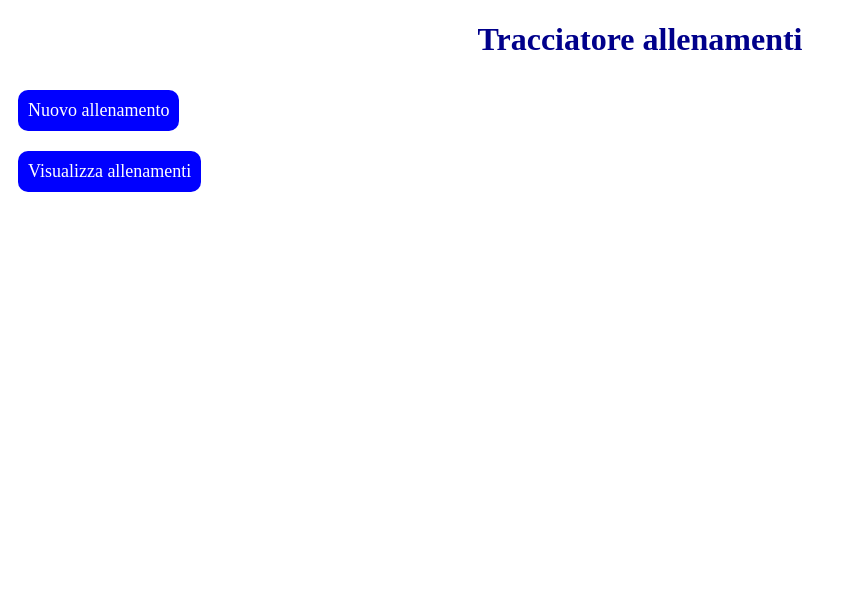
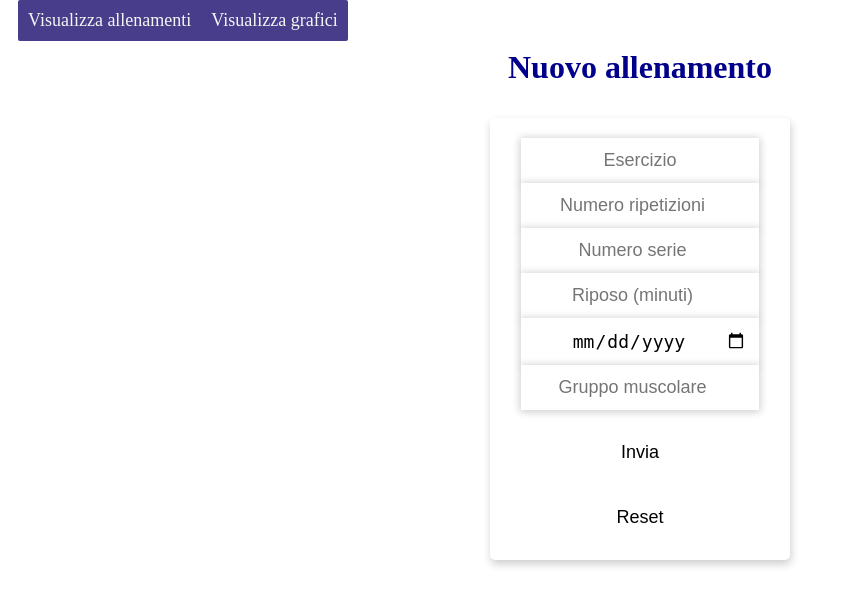
Before and after one commit to nicola-lamaddalena/allenamenti, a Flask app: page / in a window 1280 px wide. Shown: the top 606 px of the page, without its empty margins (0-847 px from the left). Run offline with Flask 2, Linux system fonts and the light colour scheme; data comes from the database, SQL or seed files in the repository; data that the repository does not hold is empty.

Commit message:
aggiunti template jinja e migliorato css aggiunto js per far apparire tabella con gruppi_muscolari in visualizzaAllenamenti

```diff
--- a/app.py
+++ b/app.py
@@ -15,9 +15,6 @@ app = Flask(__name__)
 app.config["CARICA_DIR"] = GRAFICI_DIR
 
 @app.route("/", methods=["GET", "POST"])
-def index():
-    return render_template("index.html")
-
 @app.route("/nuovoAllenamento", methods=["GET", "POST"])
 def aggiungi_allenamento():
     conn = Connessione(DB)
@@ -42,6 +39,7 @@ def visualizza_allenamenti():
     if request.method == "POST":
         id_esercizio = request.form.get("elimina")
         conn.cancella(id_esercizio)
+        dati = conn.display()
 
     return render_template('visualizzaAllenamenti.html', dati=dati)
 
@@ -53,12 +51,13 @@ def viz():
     dati = conn.display()
 
     if not os.path.exists(full_filename):
-        # crea il grafico con i dati di tutti gli allenamenti nel DB
-        plt.bar([dato[4] for dato in dati], [dato[1] for dato in dati])
-        plt.savefig(full_filename)
+        for dato in dati:
+            plt.bar(dato[1], dato[2])
+            plt.savefig(full_filename)
     else:
         os.remove(full_filename)
-        plt.bar([dato[4] for dato in dati], [dato[1] for dato in dati])
-        plt.savefig(full_filename)
+        for dato in dati:
+            plt.bar(dato[1], dato[2])
+            plt.savefig(full_filename)
 
     return render_template("grafici.html", grafico = full_filename)
--- a/connessione.py
+++ b/connessione.py
@@ -58,16 +58,33 @@ class Connessione:
     def display(self):
         self.cursor.execute("""
             SELECT
-                esercizi.id,
+                giorno,
                 esercizi.nome,
+                gruppo_muscolare.nome AS gruppo_muscolare,
                 numero_ripetizioni,
                 numero_serie,
                 riposo_minuti,
-                giorno,
-                gruppo_muscolare.nome AS gruppo_muscolare
+                esercizi.id
             FROM esercizi
             INNER JOIN gruppo_muscolare
             ON gruppo_muscolare.id = esercizi.gruppo_muscolare;
+            """)
+        return self.cursor.fetchall()
+
+    def ordina_data(self):
+        self.cursor.execute("""
+            SELECT
+                giorno,
+                esercizi.nome,
+                gruppo_muscolare.nome AS gruppo_muscolare,
+                numero_ripetizioni,
+                numero_serie,
+                riposo_minuti,
+                esercizi.id
+            FROM esercizi
+            INNER JOIN gruppo_muscolare
+            ON gruppo_muscolare.id = esercizi.gruppo_muscolare
+            ORDER BY giorno ASC;
             """)
         return self.cursor.fetchall()
 
--- a/static/style.css
+++ b/static/style.css
@@ -1,19 +1,3 @@
-a {
-    text-decoration: none;
-    background-color: blue;
-    color: white;
-    font-size: large;
-    padding: 10px;
-    border-radius: 10px;
-    padding: 10px;
-    align-items: center;
-}
-
-a:hover {
-    background-color: red;
-    color: white;
-}
-
 body {
     background-color: white;
     color: darkblue;
@@ -39,32 +23,27 @@ h1 {
 }
 
 .left {
-    width: auto;
+    width: 15%;
 }
 
 .right {
-    width: auto;
+    width: 15%;
 }
 
 .center {
-    width: auto;
+    width: 70%;
 }
 
 table,
 th,
 td {
     color: black;
-    background-color: rgb(230, 226, 226);
+    background-color: rgb(196, 186, 233);
+    border: 1px solid;
+    border-radius: 3px;
     border-collapse: collapse;
-    border: 1px solid;
-}
-
-table {
-    width: 100%;
-}
-
-th {
-    height: 70px;
+    box-shadow: 1px 4px 8px 0px rgba(0, 0, 0, 0.2);
+    transition: 0.3s;
 }
 
 th,
@@ -73,10 +52,107 @@ td {
     text-align: left;
 }
 
-tr:hover {
-    background-color: aliceblue;
+
+th {
+    background-color: rgb(255, 255, 255);
 }
 
-th {
-    background-color: gold;
+.div.imgGraf {
+    padding: 20px;
+    background-color: red;
 }
+
+ul {
+    list-style-type: none;
+    margin: 0;
+    padding: 0;
+    background-color: darkslateblue;
+    overflow: hidden;
+    border-radius: 2px;
+}
+
+li {
+    display: inline;
+    float: left;
+}
+
+li a {
+    display: block;
+    color: whitesmoke;
+    text-align: center;
+    padding: 14px 16px;
+    text-decoration: none;
+    font-size: large;
+    padding: 10px;
+}
+
+li a:hover {
+    background-color: #111;
+}
+
+ul {
+    position: fixed;
+    top: 0;
+    width: auto;
+}
+
+.card {
+    margin-left: auto;
+    margin-right: auto;
+    box-shadow: 1px 4px 8px 0px rgba(0, 0, 0, 0.2);
+    transition: 0.3s;
+    border-radius: 5px;
+    max-width: 300px;
+    text-align: center;
+    font-family: arial;
+}
+
+.card:hover {
+    box-shadow: 2px 8px 12px 1px rgba(0, 0, 0, 0.2);
+}
+
+.container {
+    padding: 20px 16px;
+}
+
+.card button {
+    margin-top: 20px;
+    border: none;
+    outline: 0;
+    padding: 12px;
+    color: rgb(0, 0, 0);
+    background-color: rgb(255, 255, 255);
+    text-align: center;
+    cursor: pointer;
+    width: 90%;
+    font-size: 18px;
+}
+
+.card button:hover {
+    opacity: 0.7;
+    /* background-color: red;
+    color: whitesmoke; */
+}
+
+.card input {
+    border: none;
+    box-shadow: 0 1px 8px 1px rgba(0, 0, 0, 0.2);
+    outline: 0;
+    padding: 12px;
+    color: rgb(0, 0, 0);
+    background-color: rgb(255, 255, 255);
+    text-align: center;
+    cursor: text;
+    width: 80%;
+    font-size: 18px;
+}
+
+.card input:hover {
+    /* opacity: 0.2; */
+    background-color: rgb(196, 186, 233);
+    color: whitesmoke;
+}
+
+#tab_musc {
+    display: none;
+}
--- /dev/null
+++ b/templates/base.html
@@ -0,0 +1,33 @@
+<!DOCTYPE html>
+<html lang="en">
+
+<head>
+    {% block head %}
+    <meta charset="UTF-8">
+    <meta http-equiv="X-UA-Compatible" content="IE=edge">
+    <meta name="viewport" content="width=device-width, initial-scale=1.0">
+    <link rel="stylesheet" href="{{ url_for('static', filename='style.css') }}">
+    <title>{% block title %}{% endblock %}</title>
+    {% endblock %}
+</head>
+
+<body>
+    <div class="row">
+        <ul>
+            <li>
+                {% block link1 %}{% endblock%}
+            </li>
+            <li>
+                {% block link2 %}{% endblock%}
+            </li>
+        </ul>
+
+        </nav>
+    </div>
+    <h1>
+        {% block h1 %}{% endblock %}
+    </h1>
+    {% block content %}{% endblock %}
+</body>
+
+</html>
--- a/templates/index.html
+++ /dev/null
@@ -1,22 +0,0 @@
-<!DOCTYPE html>
-<html lang="it">
-
-<head>
-    <meta charset="UTF-8">
-    <meta http-equiv="X-UA-Compatible" content="IE=edge">
-    <meta name="viewport" content="width=device-width, initial-scale=1.0">
-    <title>Allenamenti - Home</title>
-    <link rel="stylesheet" href="{{ url_for('static', filename='style.css') }}">
-</head>
-
-<body>
-    <h1>Tracciatore allenamenti</h1>
-    <div class="row">
-        <a href="{{ url_for('aggiungi_allenamento') }}">Nuovo allenamento</a>
-    </div>
-    <div class="row">
-        <a href="{{ url_for('visualizza_allenamenti') }}">Visualizza allenamenti</a>
-    </div>
-</body>
-
-</html>
--- a/templates/nuovoAllenamento.html
+++ b/templates/nuovoAllenamento.html
@@ -1,19 +1,18 @@
-<!DOCTYPE html>
-<html lang="it">
+{% extends "base.html" %}
+{% block title %}Allenamenti - Nuovo allenamento{% endblock %}
+{% block link1 %}
+<a href="{{ url_for('visualizza_allenamenti') }}">Visualizza allenamenti</a>
+{% endblock %}
+{% block link2 %}
+<a href="{{ url_for('viz') }}">Visualizza grafici</a>
+{% endblock %}
 
-<head>
-    <meta charset="UTF-8">
-    <meta http-equiv="X-UA-Compatible" content="IE=edge">
-    <meta name="viewport" content="width=device-width, initial-scale=1.0">
-    <title>Allenamenti - Nuovo allenamento</title>
-    <link rel="stylesheet" href="{{ url_for('static', filename='style.css') }}">
-</head>
-
-<body>
-    <h1>Nuovo allenamento</h1>
+{% block h1 %}Nuovo allenamento{% endblock %}
+{% block content %}
 <div class="row">
     <div class="column left">
-            <table>
+        <div class="column left">
+            <table id="tab_musc">
                 <tr>
                     <th>Id</th>
                     <th>Gruppo muscolare</th>
@@ -26,7 +25,11 @@
                 {% endfor %}
             </table>
         </div>
+    </div>
     <div class="column center">
+        <div class="card">
+            <div class="container">
+
                 <form method="POST" action="#">
                     <div>
                         <input type="text" name="nome" required autofocus placeholder="Esercizio">
@@ -49,26 +52,32 @@
                     </div>
 
                     <div>
-                    <input type="number" name="gruppo_musc" min="1" max="8" required placeholder="Gruppo muscolare">
-                </div>
-
-                <div>
-                    <button type="reset">Reset</button>
+                        <input type="number" name="gruppo_musc" min="1" max="8" required placeholder="Gruppo muscolare"
+                            onclick="mostraTabella()">
                     </div>
 
                     <div>
                         <button type="submit">Invia</button>
+                        <button type="reset">Reset</button>
                     </div>
 
                 </form>
             </div>
-        <div class="column right">
-            <div class="row redirect">
-                <a href="{{ url_for('visualizza_allenamenti') }}">Visualizza allenamenti</a>
         </div>
+    </div>
+    <div class="column right"></div>
 </div>
 </div>
 
-</body>
+<script>
+    function mostraTabella() {
+        var tabella = document.getElementById("tab_musc");
+        if (tabella.style.display == "none") {
+            tabella.style.display = "block";
+        } else {
+            tabella.style.display = "none";
+        }
+    }
+</script>
 
-</html>
+{% endblock %}
```
Also changed, not shown: templates/grafici.html (+18 -13 lines), templates/visualizzaAllenamenti.html (+18 -31 lines). Lines whose indentation alone changed are shown as unchanged.
